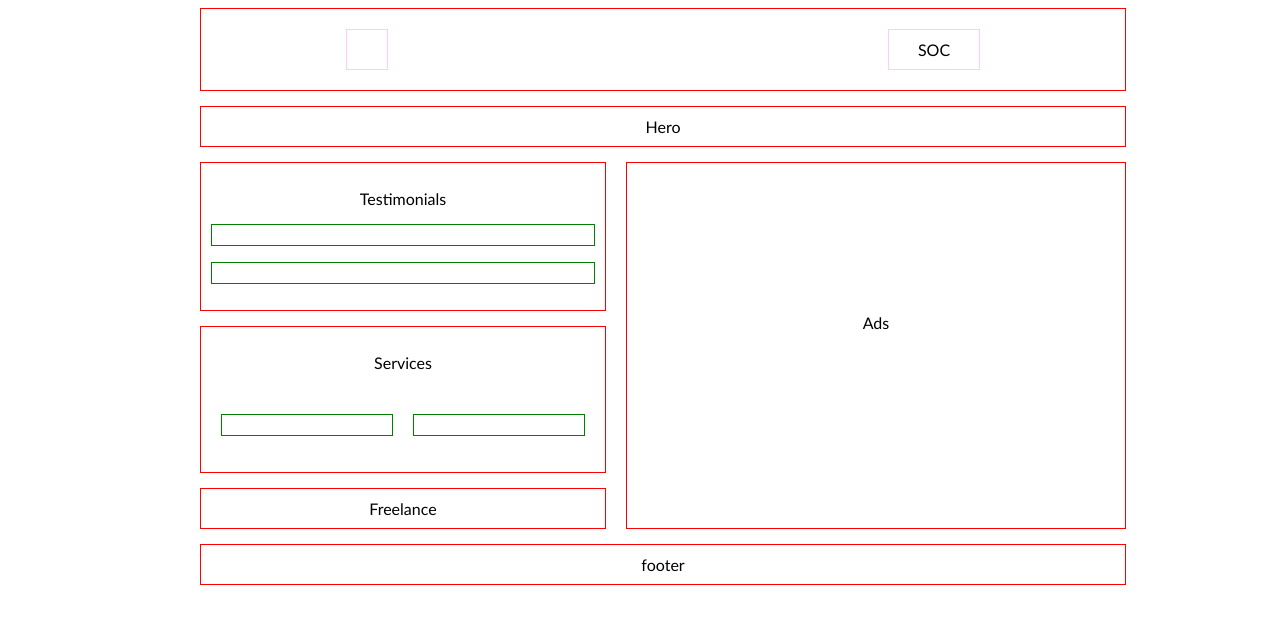
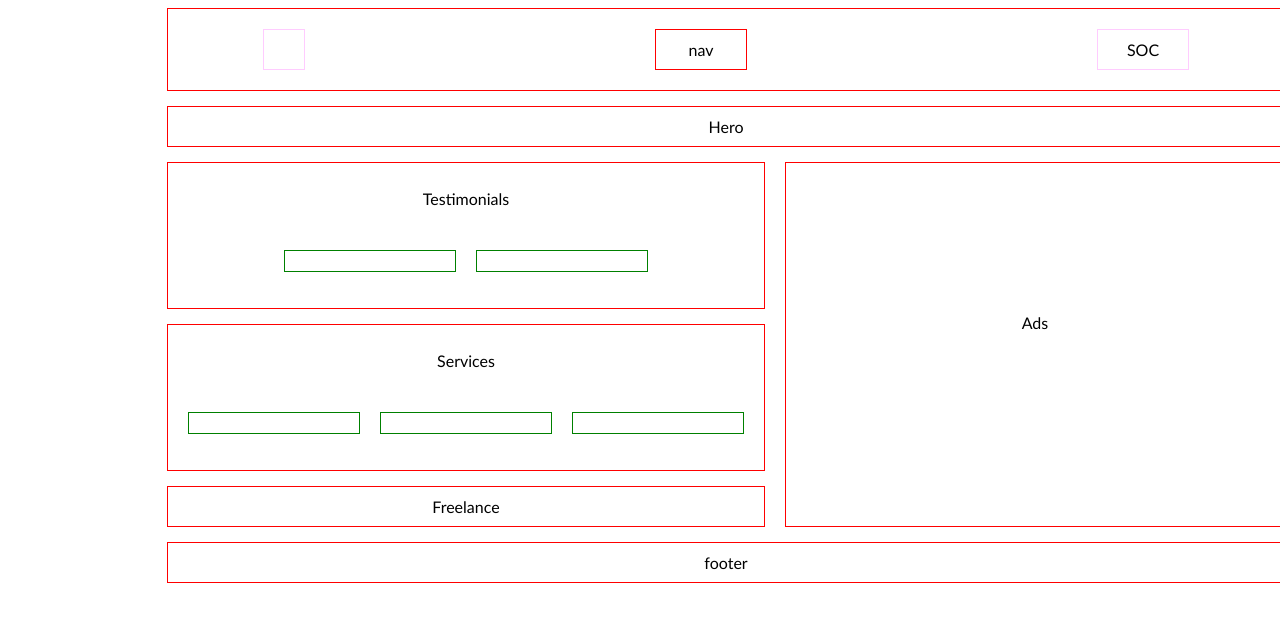
Before and after one commit to Belute/3-namu_darbas_grid, a website: page index.html in a window 1280 px wide. Drawn offline with Linux system fonts and the light colour scheme.

Commit message:
display none inline

```diff
--- a/css/main.css
+++ b/css/main.css
@@ -46,7 +46,13 @@ div {
 .container {
     border:none;
 }
+.testicol {
+    border:none;
+}
 
+.ads {
+    display: none;
+}
 .soc {
     /* text-align: center; */
 }
@@ -70,7 +76,9 @@ div {
 
 }
 
-
+.ads {
+    display: none;
+}
 
 
 div {
@@ -164,15 +172,33 @@ div {
 }
 
 
+.testicol {
+    display: flex;
+    flex-direction: row;
+    border: none;
+    gap:20px;
+}
+
 .test {
-    display: grid;
+
     border: 1px solid green;
     padding: 5px;
+    width: 150px;
+
 }
+
+
 
 .nav {
     display:none;
 
+}
+
+
+
+
+.bordernav {
+    display: none;
 }
 
 }
@@ -251,7 +277,7 @@ div {
     display: flex;
     flex-direction: row;
     border: none;
-    gap: 500px;
+    gap: 350px;
 }
 
 .border1 {
@@ -272,19 +298,16 @@ div {
 
 .container {
     display: flex;
+    flex-direction: row;
     gap:20px;
     border:none;
 
 }
-.servi  {
-    flex-direction: row;
+.servi {
+    display: flex;
     border: 1px solid green;
     padding: 10px;
     width: 150px;
-}
-
-.st {
-    display: none;
 }
 
 
@@ -308,6 +331,14 @@ div {
 }
 
 
+.ads {
+    display: inline;
+}
+.bordernav {
+    width:70px;
+    display:inline;
+}
+
 
 
 }
--- a/index.html
+++ b/index.html
@@ -14,6 +14,7 @@
         <p class="headtitle">Header</p>
         <div class="borders">
             <div class="border1"></div>
+            <div class="bordernav">nav</div>
             <div class="border2">SOC</div>
 
         </div>
@@ -31,9 +32,11 @@
     </div>
     <div class="freel">Freelance</div>
     <div class="testi">
-        <p>Testimonials
-        <p class="test"></p>
-        <p class="test"></p>
+        <p>Testimonials</p>
+        <div class="testicol">
+            <p class="test"></p>
+            <p class="test"></p>
+        </div>
     </div>
 
     <div class="foot">footer</div>
```
